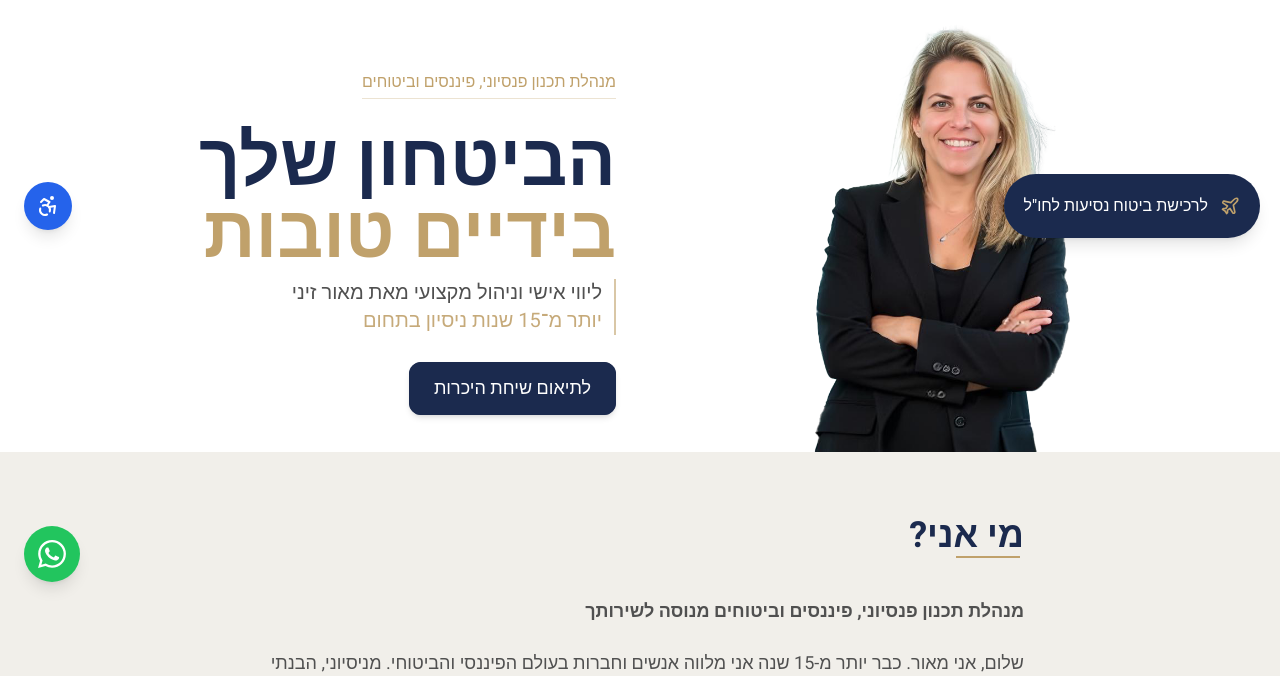
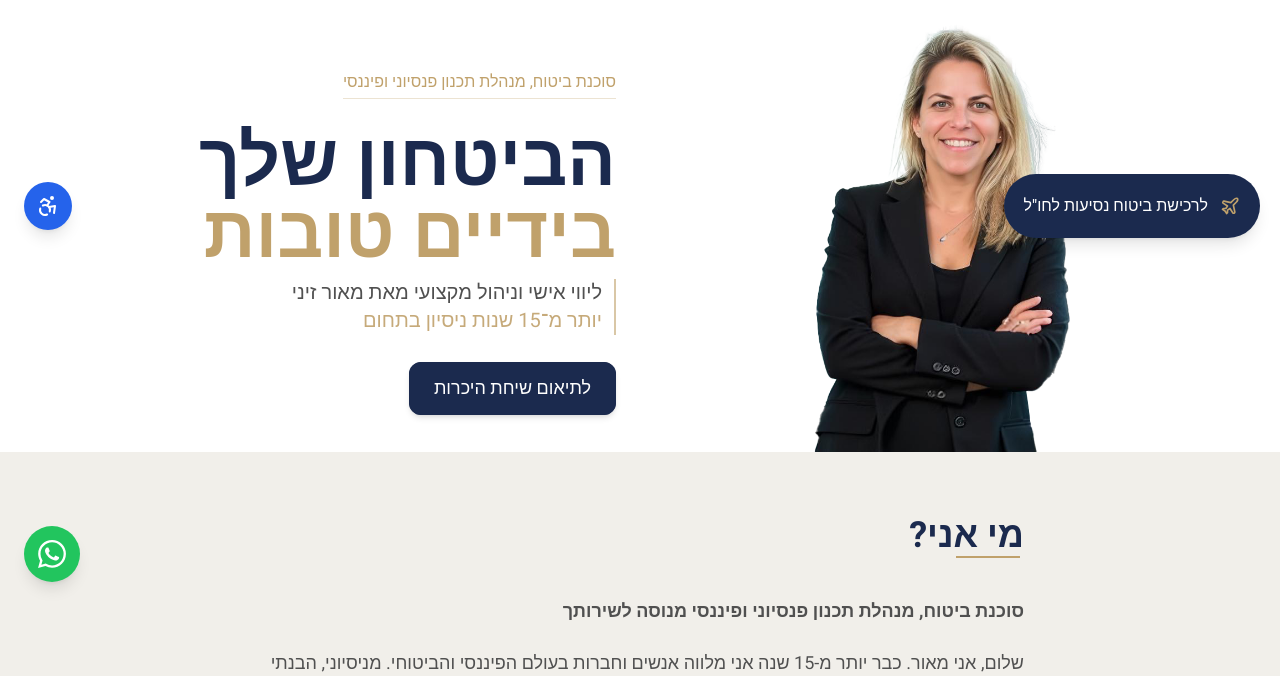
Before and after one commit to Idosegev23/maorZiniWebsite, a Next.js app: page / in a window 1280 px wide. Shown: the part 194-870 px from the top of the page. Built offline with nearby package versions, Linux system fonts and the light colour scheme.

Commit message:
תקן נגישות

```diff
--- a/src/components/home/AboutSection.tsx
+++ b/src/components/home/AboutSection.tsx
@@ -9,7 +9,7 @@ const AboutSection = () => {
         <div className="max-w-3xl mx-auto animate-fadeIn">
           <SectionTitle
             title="מי אני?"
-            subtitle="מנהלת תכנון פנסיוני, פיננסים וביטוחים מנוסה לשירותך"
+            subtitle="סוכנת ביטוח, מנהלת תכנון פנסיוני ופיננסי מנוסה לשירותך"
             showUnderline
             rightAligned
             boldSubtitle
--- a/src/components/home/HeroSection.tsx
+++ b/src/components/home/HeroSection.tsx
@@ -26,7 +26,7 @@ const HeroSection = () => {
           {/* תוכן טקסט */}
           <div className="md:order-2 order-1 text-right space-y-5 md:space-y-6 animate-slideUp">
             <div>
-              <span className="inline-block text-brandGold border-b border-brandGold/30 pb-1 mb-1">מנהלת תכנון פנסיוני, פיננסים וביטוחים</span>
+              <span className="inline-block text-brandGold border-b border-brandGold/30 pb-1 mb-1">סוכנת ביטוח, מנהלת תכנון פנסיוני ופיננסי</span>
             </div>
 
             <div className="space-y-2">
```
